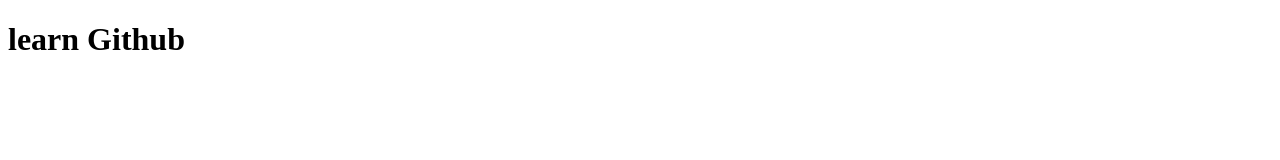
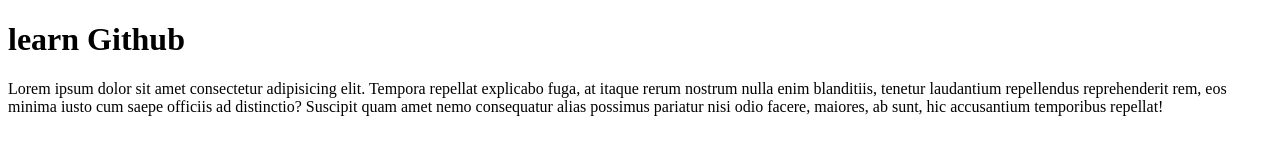
Before and after one commit to razashahid333/urbansofarepair, a plain HTML site: page index.html in a window 1280 px wide. Drawn offline with Linux system fonts and the light colour scheme.

Commit message:
writing a paragraph

```diff
--- a/index.html
+++ b/index.html
@@ -7,5 +7,6 @@
 </head>
 <body>
     <h1>learn Github</h1>
+    <p>Lorem ipsum dolor sit amet consectetur adipisicing elit. Tempora repellat explicabo fuga, at itaque rerum nostrum nulla enim blanditiis, tenetur laudantium repellendus reprehenderit rem, eos minima iusto cum saepe officiis ad distinctio? Suscipit quam amet nemo consequatur alias possimus pariatur nisi odio facere, maiores, ab sunt, hic accusantium temporibus repellat!</p>
 </body>
 </html>
```
